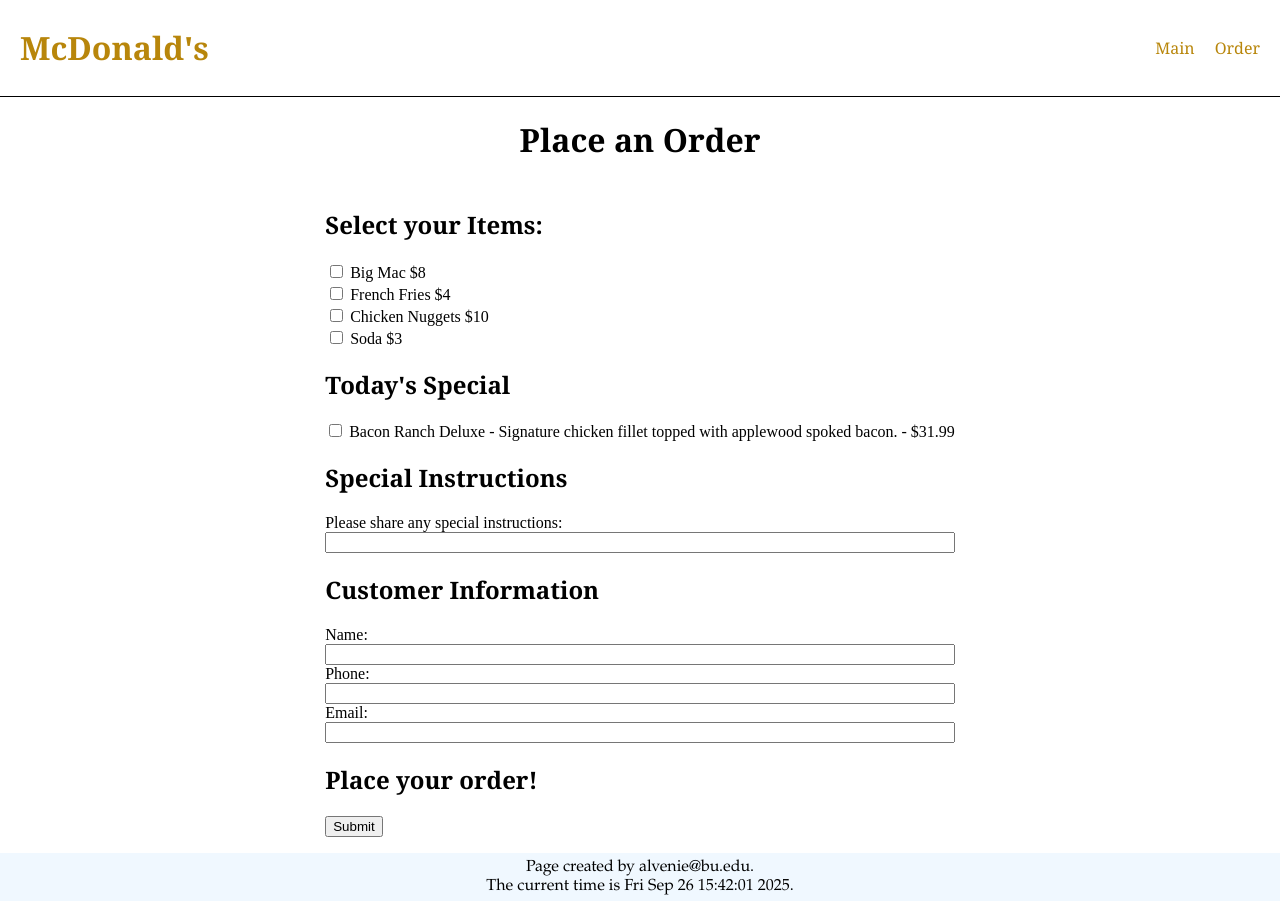
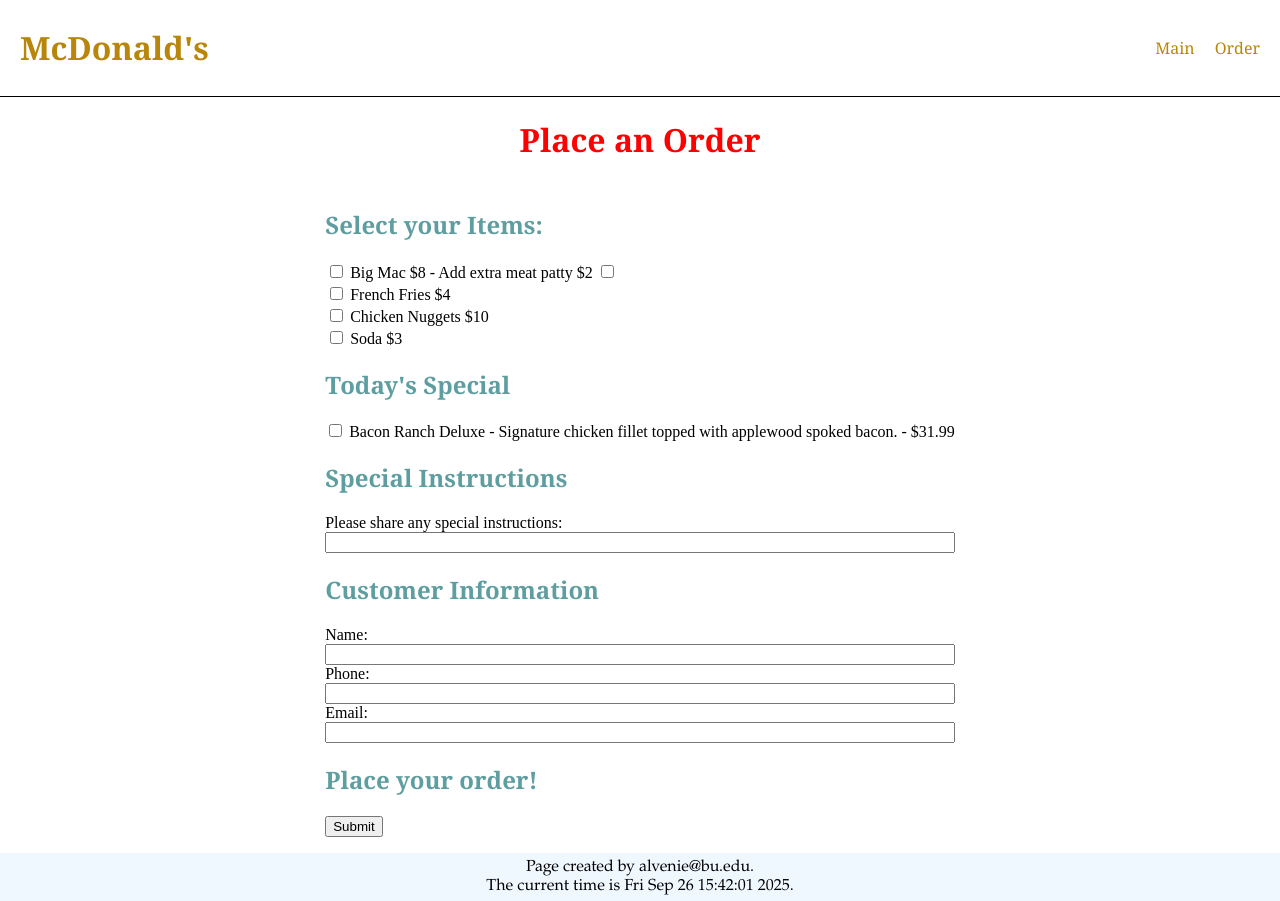
Before and after one commit to alvenie/cs412, a Django app: page /restaurant/order in a window 1280 px wide. Run offline with Django 5.2, Linux system fonts and the light colour scheme.

Commit message:
changed to checkbox.

```diff
--- a/restaurant/templates/restaurant/order.html
+++ b/restaurant/templates/restaurant/order.html
@@ -18,11 +18,13 @@
             Select your Items:
             </h2>
 
-            <!-- Wrapping each input-label pair in a seperate div so that can be styled side by side -->
-            <div class="item">
-                <input type="checkbox" id="bm" name="BigMac">
-                <label for="bm">Big Mac $8</label>
-            </div>
+                <!-- Wrapping each input-label pair in a seperate div so that can be styled side by side -->
+                <div class="item">
+                    <input type="checkbox" id="bm" name="BigMac">
+                    <label for="bm">Big Mac $8</label>
+                    <label for="patty">- Add extra meat patty $2</label>
+                    <input type="checkbox" id="patty" name="Extra Patty">
+                </div>
 
             <div class="item">
                 <input type="checkbox" id="ff" name="French Fries">
--- a/restaurant/views.py
+++ b/restaurant/views.py
@@ -27,7 +27,7 @@
         {
             'name': 'Gold Sauce',
             'details': 'A special rich sauce made with secret ingredients.',
-            'price': 31.99,
+            'price': 21.99,
         },
         {
             'name': 'Bacon Ranch Deluxe',
@@ -59,10 +59,10 @@
 
     prices = {
         'BigMac': 8.00,
+        'Patty': 2.00,
         'French Fries': 4.00,
         'Chicken Nuggets': 10.00,
-        'Soda': 3.00,
-        'daily_special': 31.99,
+        'Soda': 2.00,
     }
 
     # check if POST data was sent with the HTTP POST message:
@@ -70,12 +70,13 @@
 
         # extract form fields into variables:
         big_mac = request.POST.get('BigMac')
+        extra_patty = request.POST.get('Extra Patty')
         french_fries = request.POST.get('French Fries')
         chicken_nuggets = request.POST.get('Chicken Nuggets')
         soda = request.POST.get('Soda')
         # Get daily special fields
         special_name = request.POST.get('special_name')
-        special_price_str = request.POST.get('special_price')
+        special_price = request.POST.get('special_price')
         special_instr = request.POST['special_instructions']
         name = request.POST['name']
         phone = request.POST['phone']
@@ -85,29 +86,34 @@
         order_items = []
         total = 0
         if big_mac:
-            order_items.append(('Big Mac', prices['BigMac']))
-            total += prices['BigMac']
+            if extra_patty:
+                order_items.append('Big Mac with extra patty')
+                total += prices['BigMac']
+                total += prices['Extra Patty']
+            else:
+                order_items.append('Big Mac')
+                total += prices['BigMac']
         if french_fries:
-            order_items.append(('French Fries', prices['French Fries']))
+            order_items.append('French Fries')
             total += prices['French Fries']
         if chicken_nuggets:
-            order_items.append(('Chicken Nuggets', prices['Chicken Nuggets']))
+            order_items.append('Chicken Nuggets')
             total += prices['Chicken Nuggets']
         if soda:
-            order_items.append(('Soda', prices['Soda']))
+            order_items.append('Soda')
             total += prices['Soda']
-        if request.POST.get('daily_special') and special_name and special_price_str:
-            special_price = float(special_price_str)
-            order_items.append((special_name, special_price))
-            total += special_price
+        if request.POST.get('daily_special') and special_name and special_price:
+            order_items.append(special_name)
+            total += float(special_price)
 
         context = {
             'order_items': order_items,
-            'total': total,
+            'total': round(total, 2),
             'special_instr': special_instr,
             'name': name,
             'phone': phone,
             'email': email,
+            'time': time.ctime(),
             'r_time': time.ctime(ready_time),
         }
 
--- a/static/restaurant_styles.css
+++ b/static/restaurant_styles.css
@@ -32,6 +32,13 @@
     font-family: "Georgia", serif;
 }
 
+h1 {
+    color: red;
+}
+
+h2 {
+    color:cadetblue;
+}
 .mc-heading {
     color: darkgoldenrod;
 }
@@ -86,3 +93,13 @@
 .item {
     padding: 1px;
 }
+
+.center-div {
+    display: flex;
+    flex-direction: column;
+    align-items: center;
+}
+
+.center-div p {
+    margin: 1px;
+}
```
Also changed, not shown: restaurant/templates/restaurant/confirmation.html (+19 -1 lines).
